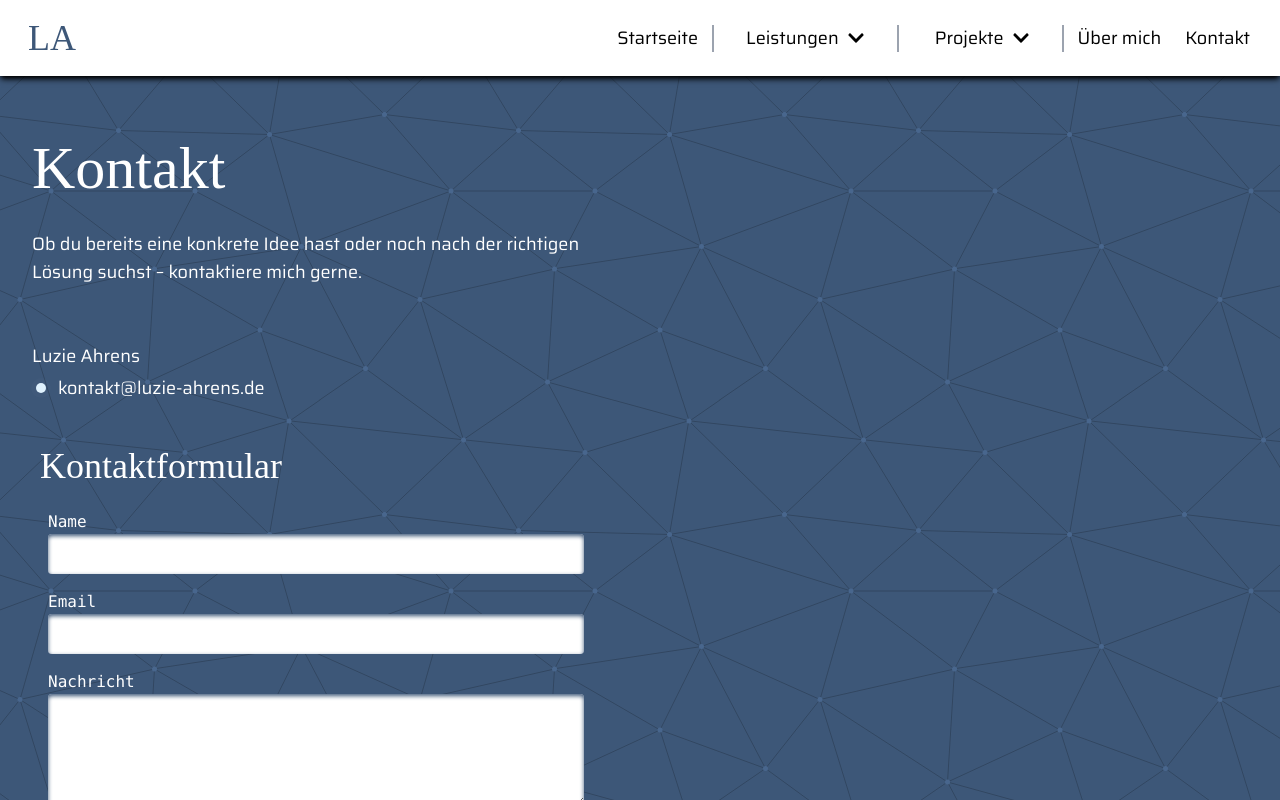
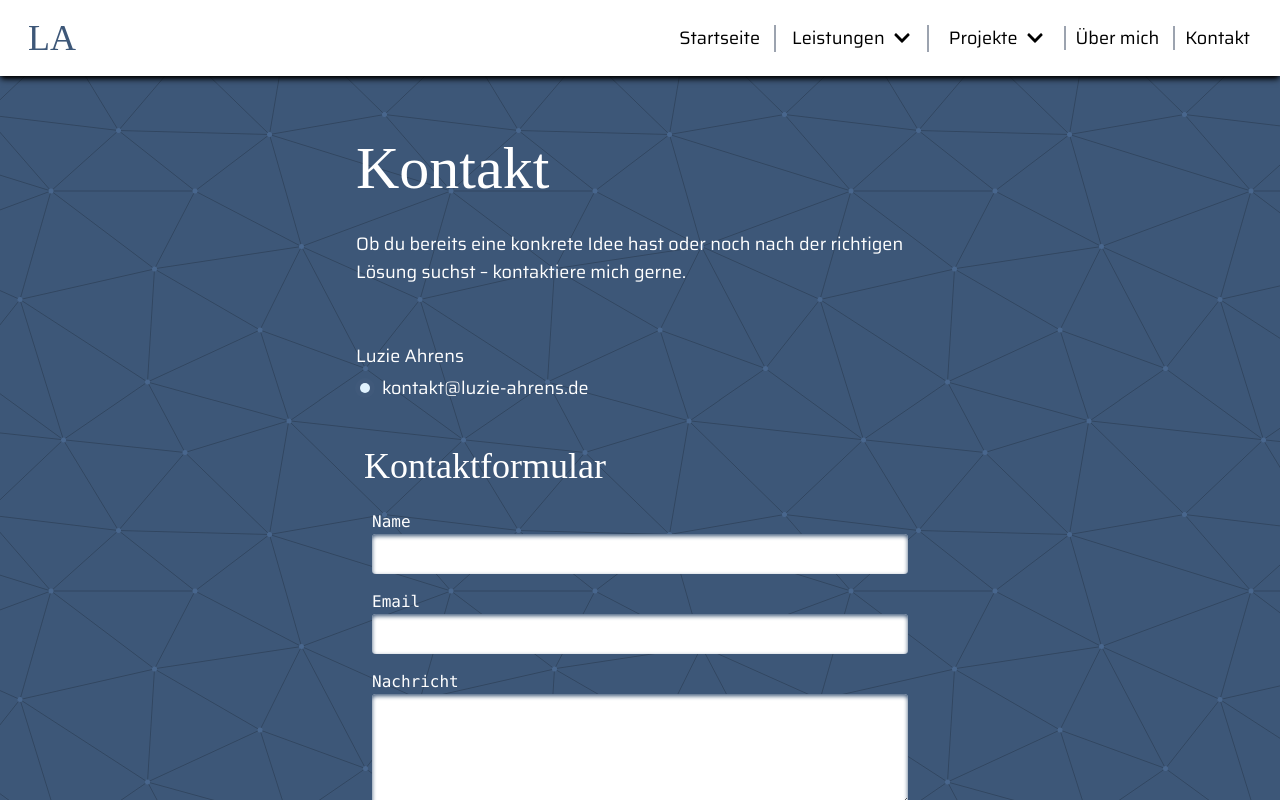
Before and after one commit to louziferr/luzie-website, a Next.js app: page /kontakt in a window 1280 px wide. Shown: the top 800 px of the page. Built offline with nearby package versions, Linux system fonts and the light colour scheme; a web font is replaced by a local one; what tailwindcss-animated would draw is missing.

Commit message:
fix kontakt

```diff
--- a/app/kontakt/page.tsx
+++ b/app/kontakt/page.tsx
@@ -12,7 +12,7 @@ interface FormData {
 export default function Kontakt() {
   return (
     <>
-      <div className="pt-[40px] min-h-screen md:pt-[90px] bg-computer md:p-4 flex items-start justify-start flex-col">
+      <div className="pt-[40px] min-h-screen md:pt-[90px] bg-computer md:p-4 flex items-start md:items-center justify-start flex-col">
         <div className="p-4 max-w-[600px]">
           <div>
             <h1 className="text-left py-8 text-3xl md:text-6xl text-white">
--- a/components/dropdown.tsx
+++ b/components/dropdown.tsx
@@ -20,7 +20,7 @@ export const SingleLevelDropdownMenu = ({
   items,
 }: SingleLevelDropdownMenuProps) => {
   return (
-    <div className="relative px-8">
+    <div className="relative px-4">
       <button
         type="button"
         className="inline-flex text-[18px] font-saira navlink items-center justify-center"
--- a/components/header.tsx
+++ b/components/header.tsx
@@ -133,7 +133,7 @@ export default function Header() {
             />
           </div>
 
-          <div className="border-r-2 border-gray-400">
+          <div>
             <SingleLevelDropdownMenu
               buttonLabel="Projekte"
               showDropdown={showDropdownProjekte}
@@ -143,7 +143,11 @@ export default function Header() {
           </div>
 
           {headerItems.map((item, itemIndex) => (
-            <Link key={itemIndex} href={item[1]} className="nav-link">
+            <Link
+              key={itemIndex}
+              href={item[1]}
+              className="nav-link border-l-2 border-gray-400"
+            >
               {item[0]}
             </Link>
           ))}
```
